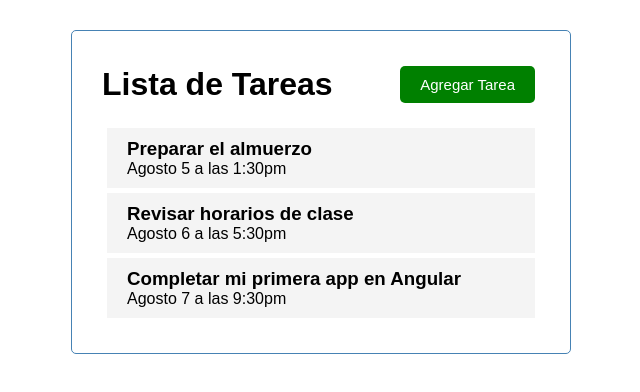
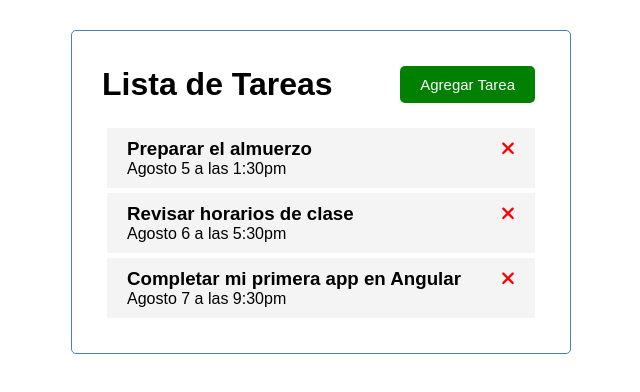
Before and after one commit to Blackpachamame/lista-tareas-angular, an Angular app: page / in a window 1280 px wide. Shown: the top 392 px of the page, without its empty margins (319-959 px from the left). Built offline with nearby package versions, Linux system fonts and the light colour scheme.

Commit message:
Instalando Angular Font Awesome

```diff
--- a/package.json
+++ b/package.json
@@ -18,6 +18,9 @@
     "@angular/platform-browser": "^14.1.0",
     "@angular/platform-browser-dynamic": "^14.1.0",
     "@angular/router": "^14.1.0",
+    "@fortawesome/angular-fontawesome": "^0.11.1",
+    "@fortawesome/fontawesome-svg-core": "^6.1.1",
+    "@fortawesome/free-solid-svg-icons": "^6.1.1",
     "rxjs": "~7.5.0",
     "tslib": "^2.3.0",
     "zone.js": "~0.11.4"
--- a/src/app/app.module.ts
+++ b/src/app/app.module.ts
@@ -6,6 +6,7 @@ import { HeaderComponent } from './components/header/header.component';
 import { ButtonComponent } from './components/button/button.component';
 import { TasksComponent } from './components/tasks/tasks.component';
 import { TaskItemComponent } from './components/task-item/task-item.component';
+import { FontAwesomeModule } from '@fortawesome/angular-fontawesome';
 
 @NgModule({
   declarations: [
@@ -16,7 +17,8 @@ import { TaskItemComponent } from './components/task-item/task-item.component';
     TaskItemComponent
   ],
   imports: [
-    BrowserModule
+    BrowserModule,
+    FontAwesomeModule
   ],
   providers: [],
   bootstrap: [AppComponent]
--- a/src/app/components/task-item/task-item.component.html
+++ b/src/app/components/task-item/task-item.component.html
@@ -1,4 +1,5 @@
 <div class="task">
-    <h3>{{task.text}}</h3>
+    <h3>{{task.text}} <fa-icon [ngStyle]="{ color: 'red'}" [icon]="faTimes"></fa-icon>
+    </h3>
     <p>{{task.day}}</p>
 </div>
--- a/src/app/components/task-item/task-item.component.ts
+++ b/src/app/components/task-item/task-item.component.ts
@@ -1,5 +1,6 @@
 import { Component, OnInit, Input } from '@angular/core';
 import { Task } from 'src/app/Task';
+import { faTimes } from '@fortawesome/free-solid-svg-icons';
 
 @Component({
   selector: 'app-task-item',
@@ -8,6 +9,7 @@ import { Task } from 'src/app/Task';
 })
 export class TaskItemComponent implements OnInit {
   @Input() task!: Task;
+  faTimes = faTimes;
 
   constructor() { }
 
```
Also changed, not shown: 1 other file (tests, documents, lock files or other folders).
